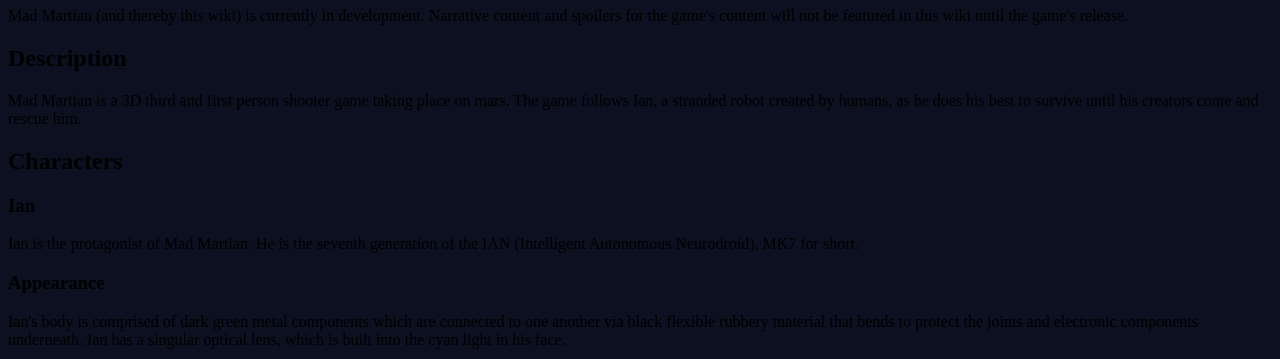
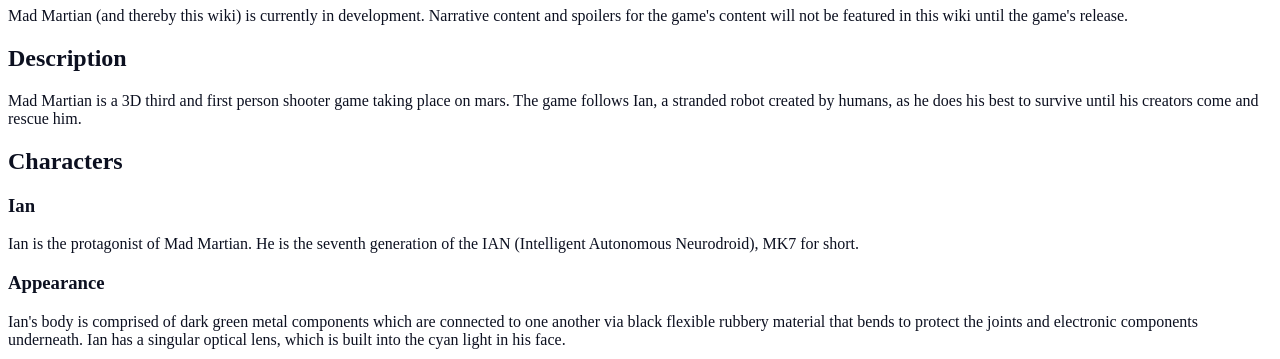
Before and after one commit to boidavidman/madmartian, a plain HTML site: page index.html in a window 1280 px wide. Shown: the part 73-432 px from the top of the page. Drawn offline with Linux system fonts and the light colour scheme.

Commit message:
Update styles.css

```diff
--- a/styles.css
+++ b/styles.css
@@ -1,5 +1,5 @@
 body {
-  background-color: #0C1020
+  color: #0C1020
 }
 p {
 }
```
